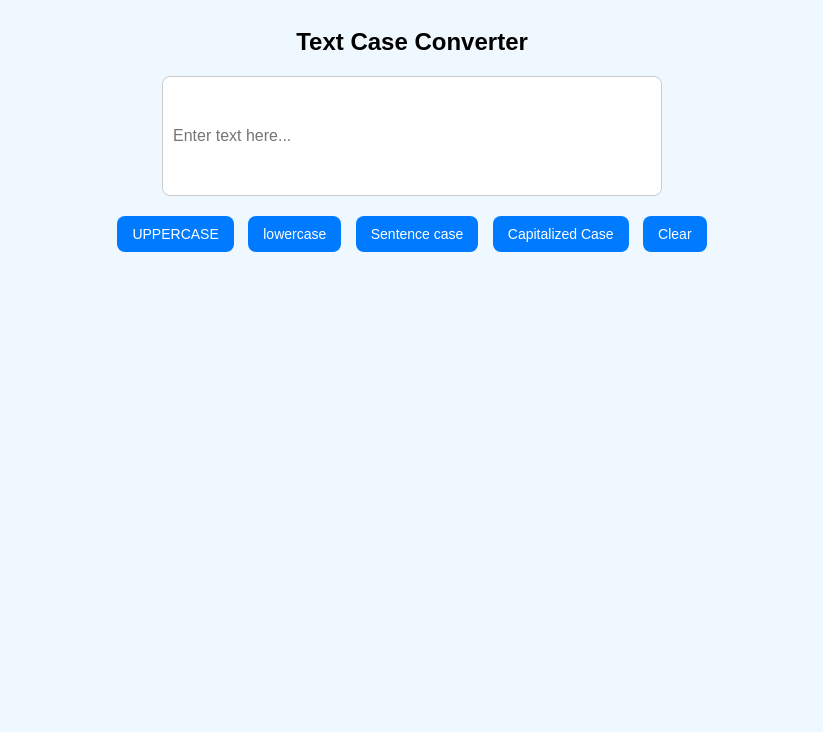
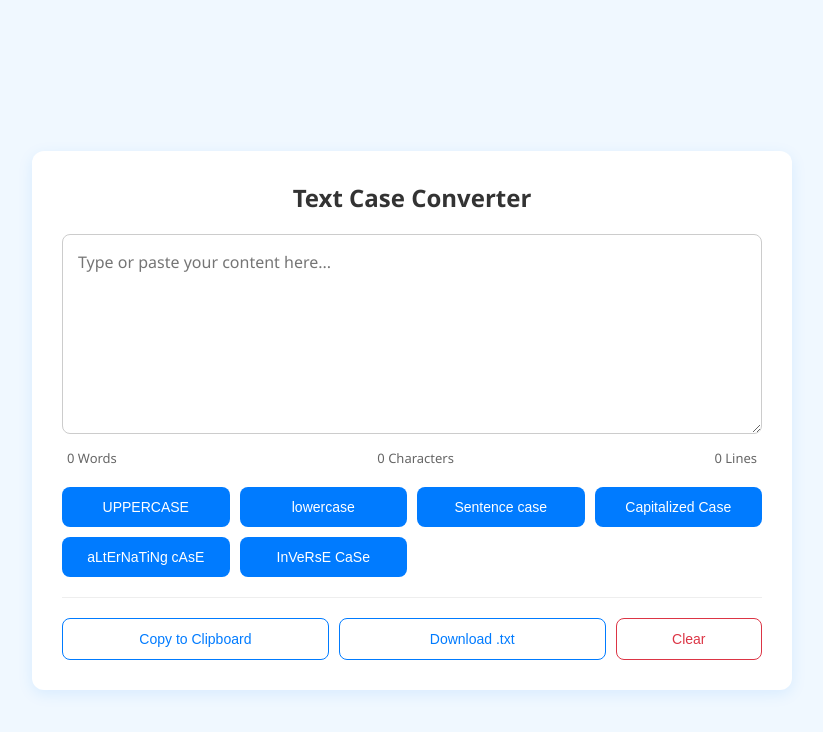
Before and after one commit to AestheticNabin/Utila, a plain HTML site: page text-case-calculator.html in a window 1280 px wide. Both pictures are taken after a click on the button "UPPERCASE". Shown: the whole page, without its empty margins (228-1051 px from the left). Drawn offline with Linux system fonts and the light colour scheme.

Commit message:
Update text-case-calculator.html

```diff
--- a/text-case-calculator.html
+++ b/text-case-calculator.html
@@ -1,83 +1,303 @@
-
-
-  <div style="text-align:center;">
-  <h2>Text Case Converter</h2>
-  <input type="text" id="inputArea" style="width:90%;max-width:500px;height:120px;padding:10px;font-size:16px;border-radius:8px;border:1px solid #ccc;" placeholder="Enter text here..."><br>
-
-  <button onclick="toUpper()" style="margin:5px;padding:10px 15px;background:#007bff;color:#fff;border:none;border-radius:8px;">UPPERCASE</button>
-  <button onclick="toLower()" style="margin:5px;padding:10px 15px;background:#007bff;color:#fff;border:none;border-radius:8px;">lowercase</button>
-  <button onclick="toSentence()" style="margin:5px;padding:10px 15px;background:#007bff;color:#fff;border:none;border-radius:8px;">Sentence case</button>
-  <button onclick="toCapital()" style="margin:5px;padding:10px 15px;background:#007bff;color:#fff;border:none;border-radius:8px;">Capitalized Case</button>
-  <button onclick="clearText()" style="margin:5px;padding:10px 15px;background:#007bff;color:#fff;border:none;border-radius:8px;">Clear</button>
-</div>
-
-<script type="text/javascript">
-//<![CDATA[
-function toUpper() {
-  var t = document.getElementById("inputArea");
-  t.value = t.value.toUpperCase();
+<!DOCTYPE html>
+<html lang="en">
+<head>
+  <meta charset="UTF-8" />
+  <meta name="viewport" content="width=device-width, initial-scale=1.0"/>
+  <title>Professional Text Case Converter</title>
+  <style>
+    body {
+      font-family: 'Segoe UI', Tahoma, Geneva, Verdana, sans-serif;
+      background: #f0f8ff;
+      display: flex;
+      justify-content: center;
+      align-items: center;
+      min-height: 100vh;
+      margin: 0;
+      padding: 20px;
     }
 
-function toLower() {
-  var t = document.getElementById("inputArea");
-  t.value = t.value.toLowerCase();
-}
-
-function toSentence() {
-  var t = document.getElementById("inputArea");
-  let txt = t.value.toLowerCase();
-  t.value = txt.charAt(0).toUpperCase() + txt.slice(1);
-}
-
-function toCapital() {
-  var t = document.getElementById("inputArea");
-  let words = t.value.toLowerCase().split(" ");
-  for (let i = 0; i < words.length; i++) {
-    if (words[i]) {
-      words[i] = words[i][0].toUpperCase() + words[i].slice(1);
-    }
-  }
-  t.value = words.join(" ");
-}
-
-function clearText() {
-  var t = document.getElementById("inputArea");
-  t.value = "";
-}
-//]]>
-</script>
-
-<style>
-  body {
-    font-family: Arial, sans-serif;
-    background: #f0f8ff;
-    padding: 20px;
+    .container {
+      background: #fff;
+      padding: 30px;
+      border-radius: 12px;
+      box-shadow: 0 4px 15px rgba(0, 123, 255, 0.1);
+      width: 100%;
+      max-width: 700px;
       text-align: center;
     }
 
-  input[type="text"] {
-    width: 90%;
-    max-width: 500px;
-    height: 120px;
-    padding: 10px;
+    h2 {
+      color: #333;
+      margin-top: 0;
+      margin-bottom: 20px;
+      font-weight: 600;
+    }
+
+    /* Professional Text Area */
+    .editor-wrapper {
+      position: relative;
+      margin-bottom: 10px;
+    }
+
+    textarea {
+      width: 100%;
+      height: 200px;
+      padding: 15px;
       font-size: 16px;
-    margin-bottom: 15px;
+      border: 1px solid #ccc;
       border-radius: 8px;
-    border: 1px solid #ccc;
+      resize: vertical;
+      box-sizing: border-box;
+      font-family: inherit;
+      outline: none;
+      transition: border 0.2s;
+      line-height: 1.5;
+    }
+
+    textarea:focus {
+      border-color: #007bff;
+      box-shadow: 0 0 0 3px rgba(0, 123, 255, 0.1);
+    }
+
+    /* Stats Bar */
+    .stats-bar {
+      display: flex;
+      justify-content: space-between;
+      color: #666;
+      font-size: 13px;
+      margin-bottom: 20px;
+      padding: 0 5px;
+    }
+
+    /* Button Grid System */
+    .controls {
+      display: grid;
+      grid-template-columns: repeat(auto-fill, minmax(140px, 1fr));
+      gap: 10px;
+      margin-bottom: 20px;
     }
 
     button {
-    margin: 5px;
-    padding: 10px 15px;
+      padding: 12px;
       font-size: 14px;
       border: none;
       background: #007bff;
       color: white;
       border-radius: 8px;
       cursor: pointer;
+      font-weight: 500;
+      transition: background 0.2s, transform 0.1s;
     }
 
     button:hover {
       background: #0056b3;
     }
+
+    button:active {
+      transform: scale(0.98);
+    }
+
+    /* Action Buttons (Copy/Clear) */
+    .actions {
+      display: flex;
+      gap: 10px;
+      border-top: 1px solid #eee;
+      padding-top: 20px;
+    }
+
+    .btn-outline {
+      background: transparent;
+      border: 1px solid #007bff;
+      color: #007bff;
+      flex: 1;
+    }
+
+    .btn-outline:hover {
+      background: #f0f8ff;
+      color: #0056b3;
+    }
+
+    .btn-danger {
+      background: transparent;
+      border: 1px solid #dc3545;
+      color: #dc3545;
+      flex: 0.5;
+    }
+
+    .btn-danger:hover {
+      background: #dc3545;
+      color: white;
+    }
+
+    /* Toast Notification */
+    #toast {
+      visibility: hidden;
+      min-width: 200px;
+      background-color: #333;
+      color: #fff;
+      text-align: center;
+      border-radius: 4px;
+      padding: 10px;
+      position: fixed;
+      z-index: 1;
+      bottom: 30px;
+      left: 50%;
+      transform: translateX(-50%);
+      font-size: 14px;
+    }
+
+    #toast.show {
+      visibility: visible;
+      animation: fadein 0.5s, fadeout 0.5s 2.5s;
+    }
+
+    @keyframes fadein {
+      from {bottom: 0; opacity: 0;}
+      to {bottom: 30px; opacity: 1;}
+    }
+
+    @keyframes fadeout {
+      from {bottom: 30px; opacity: 1;}
+      to {bottom: 0; opacity: 0;}
+    }
   </style>
+</head>
+<body>
+
+<div class="container">
+  <h2>Text Case Converter</h2>
+
+  <div class="editor-wrapper">
+    <textarea id="inputArea" placeholder="Type or paste your content here..." oninput="window.updateStats()"></textarea>
+  </div>
+
+  <div class="stats-bar">
+    <span id="wordCount">0 Words</span>
+    <span id="charCount">0 Characters</span>
+    <span id="lineCount">0 Lines</span>
+  </div>
+
+  <div class="controls">
+    <button onclick="window.toUpper()">UPPERCASE</button>
+    <button onclick="window.toLower()">lowercase</button>
+    <button onclick="window.toSentence()">Sentence case</button>
+    <button onclick="window.toCapital()">Capitalized Case</button>
+    <button onclick="window.toAlternating()">aLtErNaTiNg cAsE</button>
+    <button onclick="window.toInverse()">InVeRsE CaSe</button>
+  </div>
+
+  <div class="actions">
+    <button class="btn-outline" onclick="window.copyText()">Copy to Clipboard</button>
+    <button class="btn-outline" onclick="window.downloadText()">Download .txt</button>
+    <button class="btn-danger" onclick="window.clearText()">Clear</button>
+  </div>
+</div>
+
+<div id="toast">Text copied to clipboard!</div>
+
+<script>
+  // Helper to get element safely inside functions
+  function getInput() {
+    return document.getElementById("inputArea");
+  }
+
+  window.updateStats = function() {
+    const t = getInput();
+    if (!t) return;
+    const text = t.value;
+    const charCount = text.length;
+    const wordCount = text.trim() === '' ? 0 : text.trim().split(/\s+/).length;
+    const lineCount = text.trim() === '' ? 0 : text.split(/\n/).length;
+
+    document.getElementById("charCount").innerText = `${charCount} Characters`;
+    document.getElementById("wordCount").innerText = `${wordCount} Words`;
+    document.getElementById("lineCount").innerText = `${lineCount} Lines`;
+  }
+
+  window.toUpper = function() {
+    const t = getInput();
+    t.value = t.value.toUpperCase();
+    window.updateStats();
+  }
+
+  window.toLower = function() {
+    const t = getInput();
+    t.value = t.value.toLowerCase();
+    window.updateStats();
+  }
+
+  window.toSentence = function() {
+    const t = getInput();
+    const text = t.value.toLowerCase();
+    // Capitalize first letter of string and any letter following a sentence terminator (.!?)
+    t.value = text.replace(/(^\s*\w|[\.\!\?]\s*\w)/g, function(c) {
+      return c.toUpperCase();
+    });
+    window.updateStats();
+  }
+
+  window.toCapital = function() {
+    const t = getInput();
+    // Capitalize the first letter of every word
+    t.value = t.value.toLowerCase().replace(/\b\w/g, function(l){ return l.toUpperCase() });
+    window.updateStats();
+  }
+
+  window.toAlternating = function() {
+    const t = getInput();
+    let chars = t.value.toLowerCase().split("");
+    for (let i = 0; i < chars.length; i += 2) {
+      chars[i] = chars[i].toUpperCase();
+    }
+    t.value = chars.join("");
+    window.updateStats();
+  }
+
+  window.toInverse = function() {
+    const t = getInput();
+    let chars = t.value.split("");
+    for (let i = 0; i < chars.length; i++) {
+      if (chars[i] === chars[i].toUpperCase()) {
+        chars[i] = chars[i].toLowerCase();
+      } else {
+        chars[i] = chars[i].toUpperCase();
+      }
+    }
+    t.value = chars.join("");
+    window.updateStats();
+  }
+
+  window.clearText = function() {
+    const t = getInput();
+    t.value = "";
+    window.updateStats();
+    t.focus();
+  }
+
+  window.copyText = function() {
+    const t = getInput();
+    if(!t.value) return;
+    t.select();
+    t.setSelectionRange(0, 99999); /* For mobile devices */
+    document.execCommand("copy");
+
+    // Show Toast
+    const toast = document.getElementById("toast");
+    toast.className = "show";
+    setTimeout(function(){ toast.className = toast.className.replace("show", ""); }, 3000);
+  }
+
+  window.downloadText = function() {
+    const t = getInput();
+    if(!t.value) return;
+    const blob = new Blob([t.value], { type: "text/plain" });
+    const link = document.createElement("a");
+    link.href = URL.createObjectURL(blob);
+    link.download = "converted_text.txt";
+    link.click();
+    URL.revokeObjectURL(link.href);
+  }
+</script>
+
+</body>
+</html>
```
Lines whose indentation alone changed are shown as unchanged.
